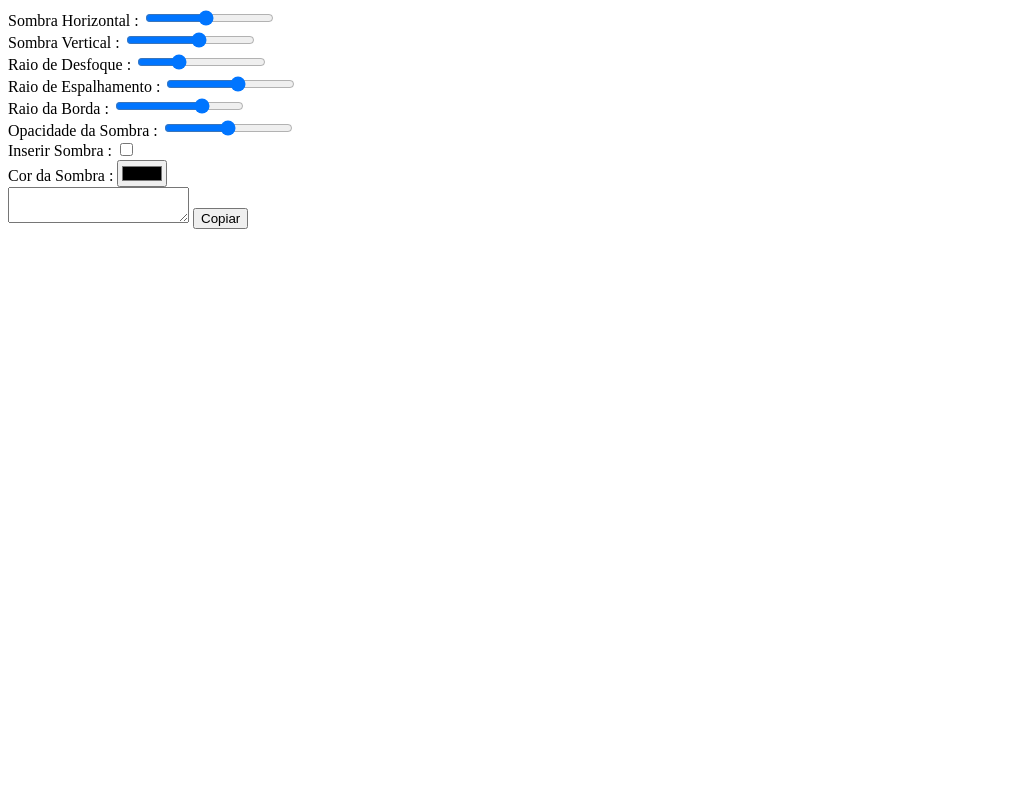
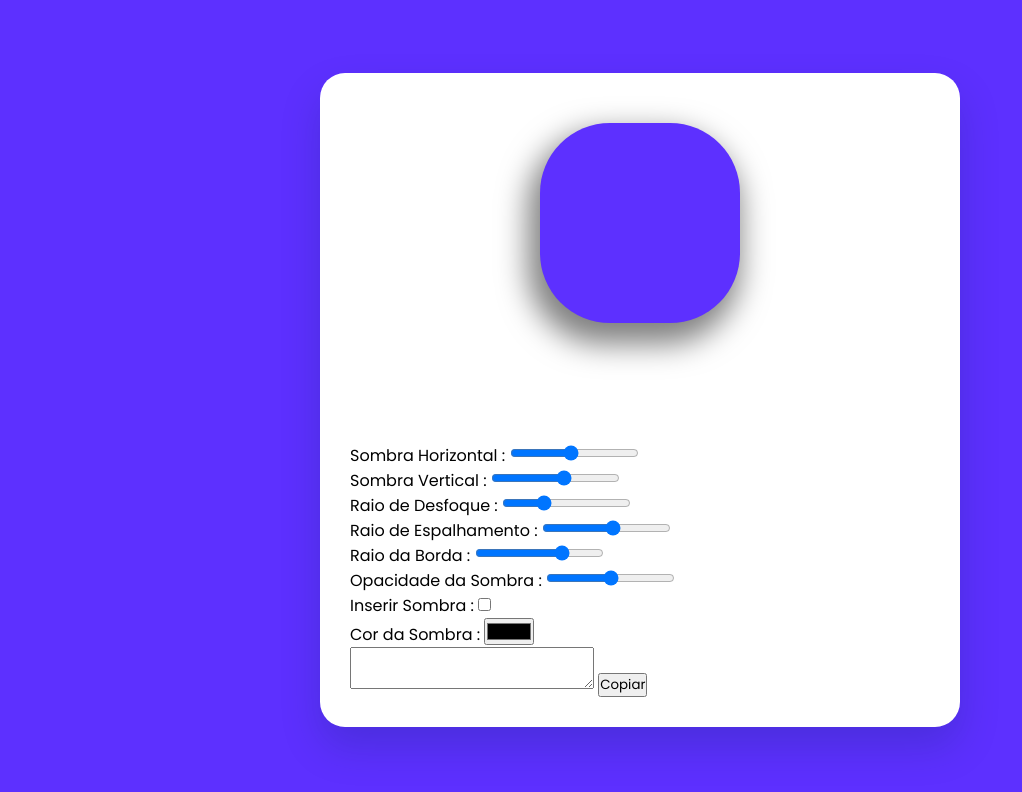
Before and after one commit to marvieiradev/box-shadow-generator, a plain HTML site: page index.html in a window 1280 px wide. Shown: the whole page, without its empty margins (0-1022 px from the left). Drawn offline with Linux system fonts and the light colour scheme.

Commit message:
add initial styles

```diff
--- a/index.html
+++ b/index.html
@@ -3,10 +3,11 @@
   <head>
     <meta charset="UTF-8" />
     <meta name="viewport" content="width=device-width, initial-scale=1.0" />
+    <link rel="stylesheet" href="style.css" />
     <title>Gerador de Box Shadow</title>
   </head>
   <body>
-    <div class="conatiner">
+    <div class="container">
       <div class="result">
         <div id="preview"></div>
       </div>
--- /dev/null
+++ b/style.css
@@ -0,0 +1,38 @@
+@import url("https://fonts.googleapis.com/css2?family=Poppins:ital,wght@0,100;0,200;0,300;0,400;0,500;0,600;0,700;0,800&display=swap");
+
+* {
+  margin: 0;
+  padding: 0;
+  box-sizing: border-box;
+  font-family: "Poppins", sans-serif;
+}
+
+body {
+  background-color: #5d30ff;
+}
+
+.container {
+  background-color: #fff;
+  position: absolute;
+  transform: translate(-50%, -50%);
+  top: 50%;
+  left: 50%;
+  padding: 30px;
+  width: 80vmin;
+  border-radius: 25px;
+  box-shadow: 0 20px 40px rgba(2, 42, 83, 0.2);
+}
+
+.result {
+  padding: 20px 0 120px;
+}
+
+#preview {
+  background-color: #5d30ff;
+  width: 200px;
+  height: 200px;
+  position: relative;
+  margin: auto;
+  border-radius: 70px;
+  box-shadow: -6px 15px 30px 6px rgba(0, 0, 0, 0.5);
+}
```
